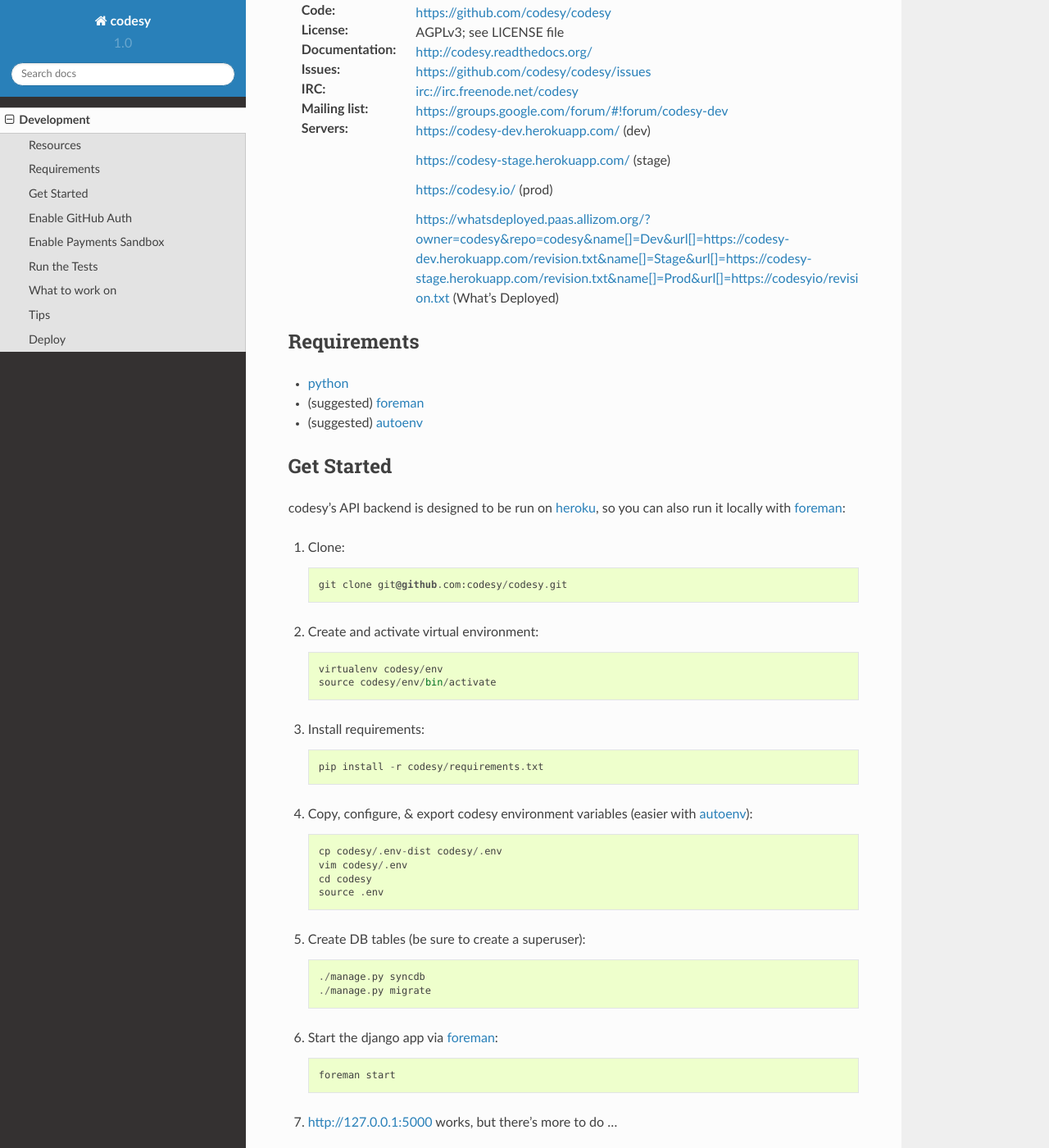
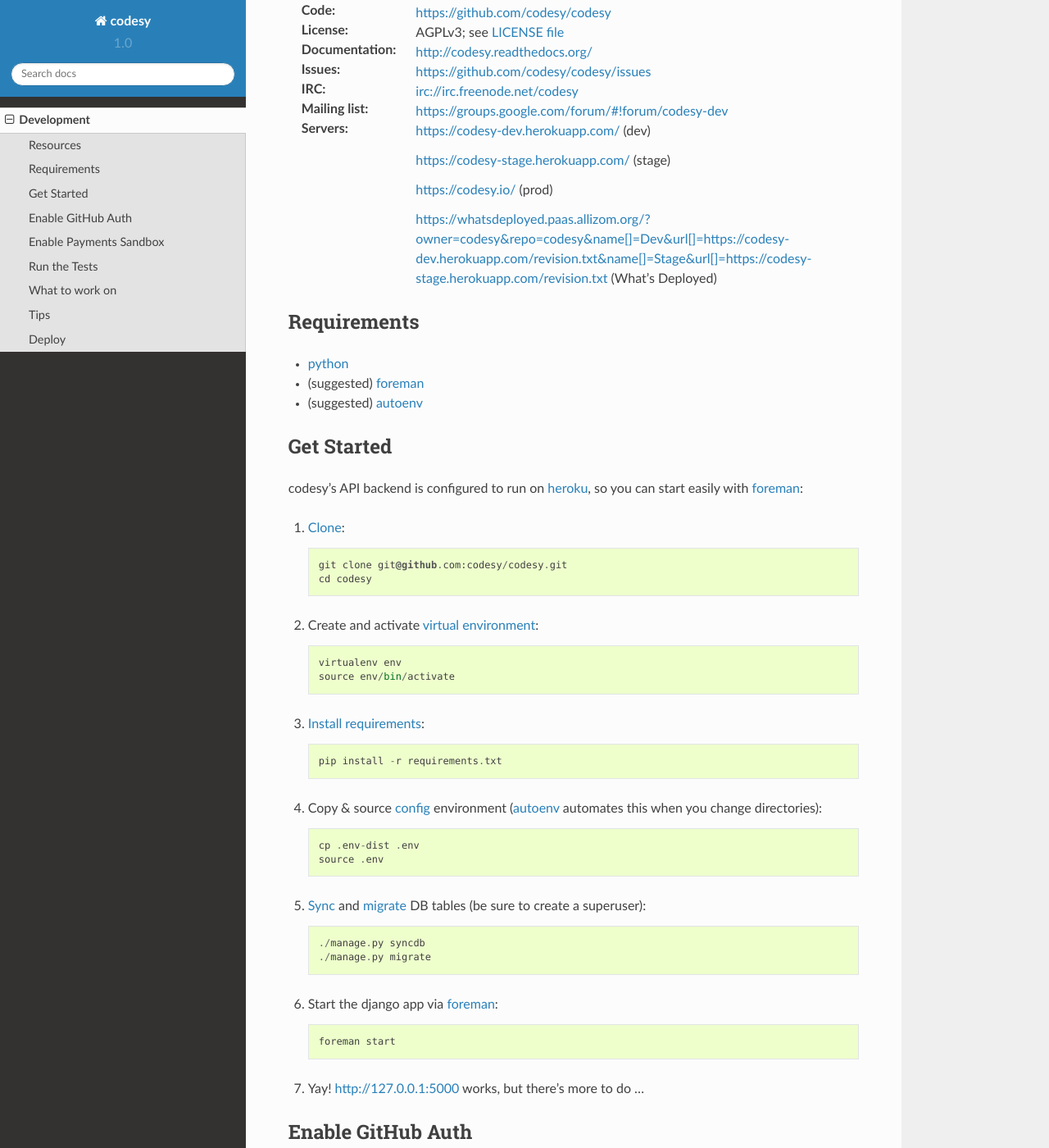
Before and after one commit to codesy/codesy, a Sphinx documentation site: the page built from docs/development.rst, in a window 1280 px wide and 1400 px high, scrolled down 424 px. Shown: the whole window at 82% size. Built offline with Sphinx 7.4.7 and the Read the Docs theme 2.0.0, drawn with Linux system fonts in a browser that asks for light colours; some of the changed text lies outside the part shown.

Commit message:
docs update again

```diff
--- a/docs/development.rst
+++ b/docs/development.rst
@@ -29,7 +28,8 @@
    :alt: Requirements Status
 
 :Code:          https://github.com/codesy/codesy
-:License:       AGPLv3; see LICENSE file
+:License:       AGPLv3; see `LICENSE file
+                <https://github.com/codesy/codesy/blob/master/LICENSE>`_
 :Documentation: http://codesy.readthedocs.org/
 :Issues:        https://github.com/codesy/codesy/issues
 :IRC:           irc://irc.freenode.net/codesy
@@ -40,7 +40,7 @@
 
                 https://codesy.io/ (prod)
 
-                https://whatsdeployed.paas.allizom.org/?owner=codesy&repo=codesy&name[]=Dev&url[]=https://codesy-dev.herokuapp.com/revision.txt&name[]=Stage&url[]=https://codesy-stage.herokuapp.com/revision.txt&name[]=Prod&url[]=https://codesyio/revision.txt (What's Deployed)
+                https://whatsdeployed.paas.allizom.org/?owner=codesy&repo=codesy&name[]=Dev&url[]=https://codesy-dev.herokuapp.com/revision.txt&name[]=Stage&url[]=https://codesy-stage.herokuapp.com/revision.txt (What's Deployed)
 
 
 Requirements
@@ -54,29 +54,28 @@
 Get Started
 -----------
 
-codesy's API backend is designed to be run on `heroku`_, so you can also run it locally with `foreman`_:
+codesy's API backend is configured to run on `heroku`_, so you can start easily with `foreman`_:
 
-#. Clone::
+#. `Clone`_::
 
     git clone git@github.com:codesy/codesy.git
+    cd codesy
 
-#. Create and activate virtual environment::
+#. Create and activate `virtual environment`_::
 
-    virtualenv codesy/env
-    source codesy/env/bin/activate
+    virtualenv env
+    source env/bin/activate
 
-#. Install requirements::
+#. `Install requirements`_::
 
-    pip install -r codesy/requirements.txt
+    pip install -r requirements.txt
 
-#. Copy, configure, & export codesy environment variables (easier with `autoenv`_)::
+#. Copy & source `config`_ environment (`autoenv`_ automates this when you change directories)::
 
-    cp codesy/.env-dist codesy/.env
-    vim codesy/.env
-    cd codesy
+    cp .env-dist .env
     source .env
 
-#. Create DB tables (be sure to create a superuser)::
+#. `Sync`_ and `migrate`_ DB tables (be sure to create a superuser)::
 
     ./manage.py syncdb
     ./manage.py migrate
@@ -85,19 +84,24 @@
 
     foreman start
 
-#. http://127.0.0.1:5000 works, but there's more to do ...
+#. Yay! http://127.0.0.1:5000 works, but there's more to do ...
 
 .. _python: https://www.python.org/
 .. _foreman: https://github.com/ddollar/foreman
-.. _ReadTheDocs: http://codesy.readthedocs.org/en/latest/development.html
+.. _Clone: http://git-scm.com/book/en/Git-Basics-Getting-a-Git-Repository#Cloning-an-Existing-Repository
+.. _virtual environment: http://docs.python-guide.org/en/latest/dev/virtualenvs/
+.. _Install requirements: http://pip.readthedocs.org/en/latest/user_guide.html#requirements-files
+.. _config: http://12factor.net/config
+.. _Sync: https://docs.djangoproject.com/en/1.6/ref/django-admin/#syncdb
+.. _migrate: http://south.readthedocs.org/en/latest/commands.html#migrate
 
 
 Enable GitHub Auth
 ------------------
 
 To enable GitHub authentication, you can use our codesy-local OAuth app.
-`Add a django-allauth social app <http://127.0.0.1:5000/admin/socialaccount/socialapp/add/>`_
-for GitHub:
+
+`Add a django-allauth social app`_ for GitHub:
 
 * Provider: GitHub
 * Name: codesy-local
@@ -114,9 +120,10 @@
 
 #. `Sign up for a BrainTree Sandbox <https://www.braintreepayments.com/get-started>`_
 
-#. Put your Merchant ID, Public Key, and Private Key into the `.env` file
+#. Put your Merchant ID, Public Key, and Private Key into your `.env` file
+   (copied from `.env-dist <https://github.com/codesy/codesy/blob/master/.env-dist>`_)
 
-#. Source the `.env` file to export codesy environment variables (again, easier with `autoenv`_)::
+#. Source the `.env` file to export codesy environment variables (again, automated by `autoenv`_)::
 
     source .env
 
@@ -133,7 +140,8 @@
 
 We have `Issues`_.
 
-If you are an active codesy user, we love getting pull requests that "`scratch your own itch`_" and help the entire codesy community.
+If you are an active codesy user, we love getting pull requests that
+"`scratch your own itch`_" and help the entire codesy community.
 
 .. _scratch your own itch: https://gettingreal.37signals.com/ch02_Whats_Your_Problem.php
 .. _Issues: https://github.com/codesy/codesy/issues
@@ -142,7 +150,7 @@
 Tips
 ----
 
-We have some useful git hooks. After you clone, link them all::
+We have some useful `git hooks`_. After you clone, link them all::
 
     rm -rf .git/hooks
     ln -s git-hooks .git/hooks
```
Also changed, not shown: other parts of docs/development.rst (+3 -1 lines).
